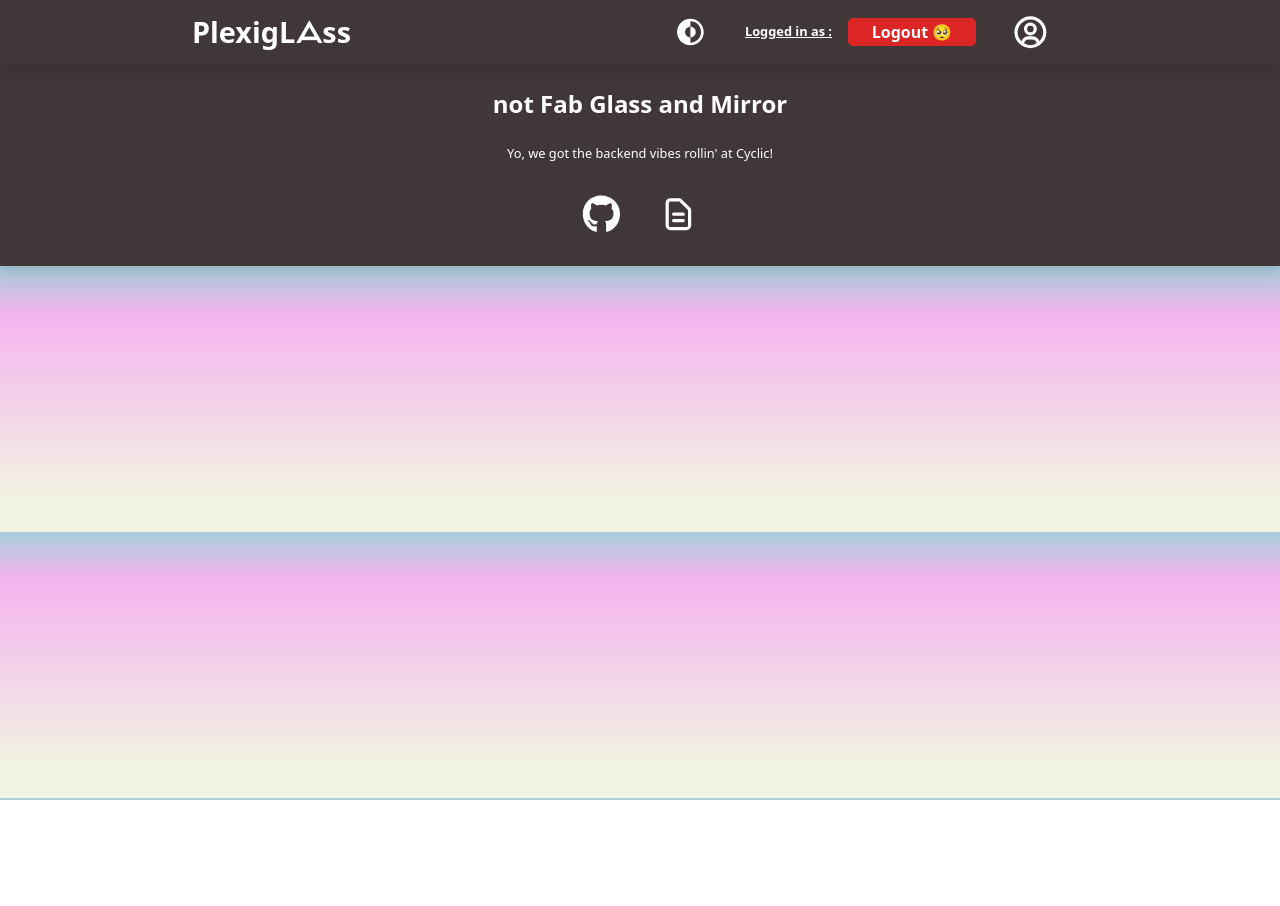
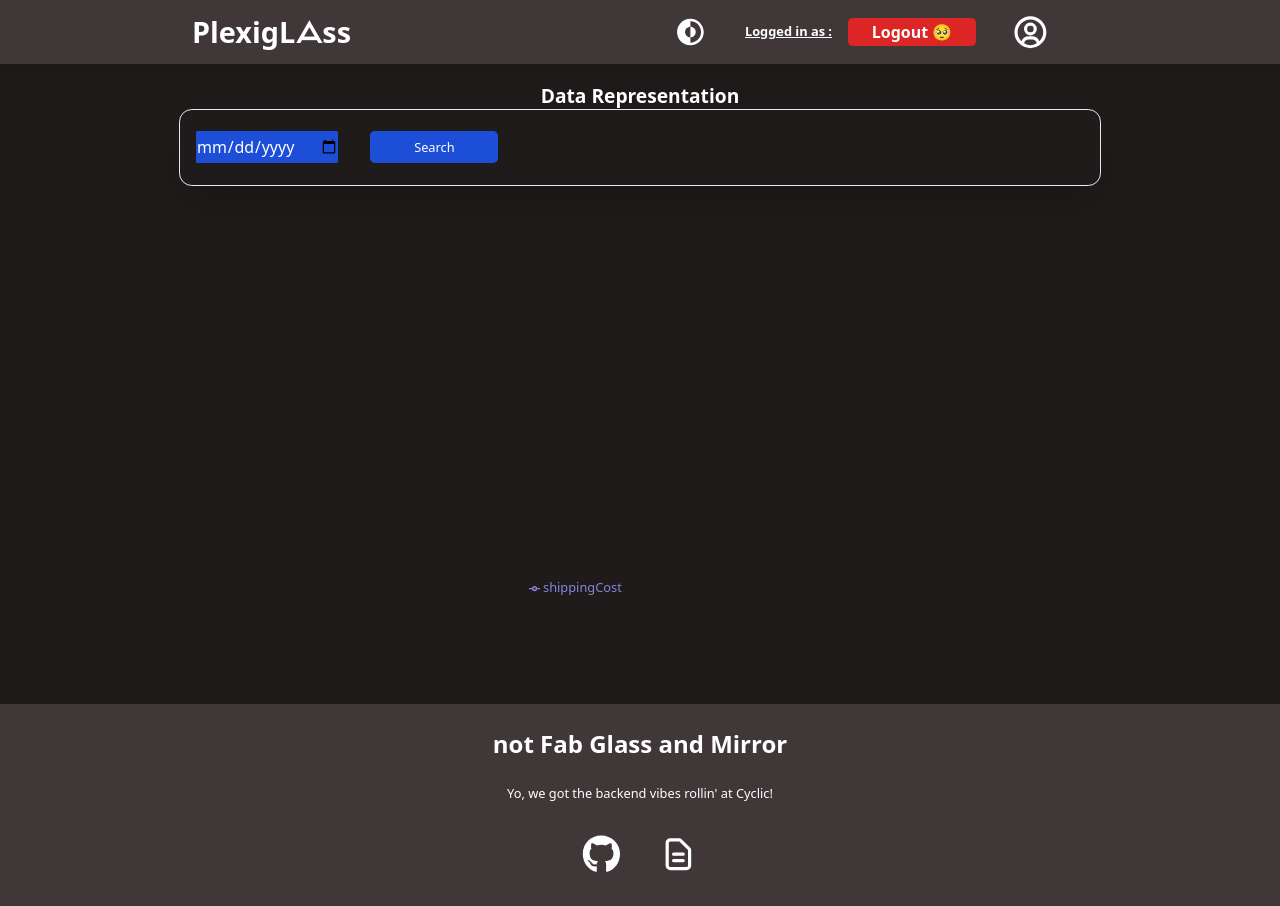
Before and after one commit to AkaAbdullah/plexi2.0, a React (Vite) app in the folder frontend/: page /sales in a window 1280 px wide. Before the commit the page ends 800 px from the top, so only its background shows below. Built offline with nearby package versions, Linux system fonts and the light colour scheme; no server answers; sample sign-in values are in the browser's storage.

Commit message:
chart added

```diff
--- a/frontend/package.json
+++ b/frontend/package.json
@@ -20,7 +20,8 @@
     "react-icons": "^4.10.1",
     "react-loader-spinner": "^5.3.4",
     "react-redux": "^8.1.1",
-    "react-router-dom": "^6.13.0"
+    "react-router-dom": "^6.13.0",
+    "recharts": "^2.7.2"
   },
   "devDependencies": {
     "@types/react": "^18.0.37",
--- a/frontend/src/App.jsx
+++ b/frontend/src/App.jsx
@@ -11,6 +11,7 @@ import { UpdateOrders } from "./pages/UpdateOrders";
 import { ProtectedRoutes } from "./components/ProtectedRoutes";
 import { UserProfile } from "./pages/UserProfile";
 import { useSelector } from "react-redux";
+import { Charts } from "./pages/Charts";
 
 function App() {
   const { darkMode } = useSelector((state) => state.theme);
@@ -49,6 +50,10 @@ function App() {
               path="/dashboard"
               element={<ProtectedRoutes Component={UserProfile} />}
             />
+            <Route
+              path="/sales"
+              element={<ProtectedRoutes Component={Charts} />}
+            />
           </Routes>
         </div>
         <Footer />
--- /dev/null
+++ b/frontend/src/pages/Charts.jsx
@@ -0,0 +1,100 @@
+import { useDispatch, useSelector } from "react-redux";
+import { LineChart, Line, XAxis, YAxis, Tooltip, Legend } from "recharts";
+import { getAllOrders } from "../redux/orders/ordersSlice";
+import { useEffect, useState } from "react";
+
+export const Charts = () => {
+  const dispatch = useDispatch();
+  const { darkMode } = useSelector((state) => state.theme);
+  //Data State
+  const [data, setData] = useState([]);
+  //Date state
+  const [date, setDate] = useState("");
+
+  const [res, setRes] = useState({});
+
+  const handleSearch = () => {
+    const result = data.filter((item) => item.createdAt === date);
+    return setRes(result);
+  };
+
+  const price = [
+    {
+      price: "10",
+    },
+    {
+      price: "20",
+    },
+    {
+      price: "30",
+    },
+    {
+      price: "50",
+    },
+    {
+      price: "100",
+    },
+  ];
+
+  useEffect(() => {
+    dispatch(getAllOrders())
+      .then((response) => {
+        setData(response.payload); // Set the fetched orders to the data state
+        console.log(data);
+      })
+      .catch((error) => {
+        console.log("Error fetching orders:", error);
+      });
+  }, [dispatch]);
+
+  //   const data = [{ name: "Page A", uv: 400, pv: 2400, amt: 2400 }];
+
+  return (
+    <>
+      <section
+        className={`mx-auto py-6 z-10   container sm:h-fit  lg:h-screen max-w-6xl ${
+          darkMode ? "text-white" : "text-black"
+        } `}
+      >
+        <p className="text-2xl text-center font-bold ">Data Representation </p>
+        <div className=" h-24 flex justify-start shadow-2xl border rounded-2xl items-center">
+          <input
+            className="text-white rounded-sm bg-blue-700  ml-5 h-10 text-xl  "
+            type="date"
+            onChange={(e) => {
+              const selectedDate = new Date(e.target.value);
+              const formattedDate = selectedDate
+                .toLocaleDateString("en-GB", {
+                  day: "numeric",
+                  month: "numeric",
+                  year: "numeric",
+                })
+                .replace(/\//g, "-");
+              setDate(formattedDate);
+            }}
+          />
+          <button
+            onClick={handleSearch}
+            className="h-10 w-40 bg-blue-700 hover:bg-blue-500 ml-10"
+          >
+            Search
+          </button>
+        </div>
+        <div className="mt-5">
+          <LineChart width={1000} height={500} data={res}>
+            <XAxis dataKey="createdAt" />
+            <YAxis />
+            <Tooltip />
+            <Legend />
+            <Line
+              type="monotone"
+              dataKey="shippingCost"
+              stroke="#8884d8"
+              activeDot={{ r: 8 }}
+            />
+          </LineChart>
+        </div>
+      </section>
+    </>
+  );
+};
--- a/frontend/src/pages/HomePage.jsx
+++ b/frontend/src/pages/HomePage.jsx
@@ -116,7 +116,7 @@ export const HomePage = () => {
             <p className="text-3xl">Generate Orders</p>
           </div>
         </button>
-        <Link to="/">
+        <Link to="/sales">
           <div
             className={`rounded-[12px] ${
               darkMode ? "hover:bg-slate-700" : "hover:bg-blue-500"
@@ -124,7 +124,7 @@ export const HomePage = () => {
               darkMode ? "bg-darkSecondary" : "bg-blue-700"
             }   h-64 drop-shadow-xl flex flex-col   justify-center items-center   w-72`}
           >
-            <p className="text-3xl">Experimental</p>
+            <p className="text-3xl">Charts</p>
           </div>
         </Link>
         <button onClick={checkRoles}>
--- a/frontend/src/pages/ViewAllOrders.jsx
+++ b/frontend/src/pages/ViewAllOrders.jsx
@@ -17,6 +17,7 @@ export const ViewAllOrders = () => {
         <div className="">
           <section className="max-w-fit mx-auto">
             <AllOrdersTable />
+            <p className="text-center  ">End of table</p>
           </section>
         </div>
       </section>
```
Also changed, not shown: 1 other file (tests, documents, lock files or other folders).
